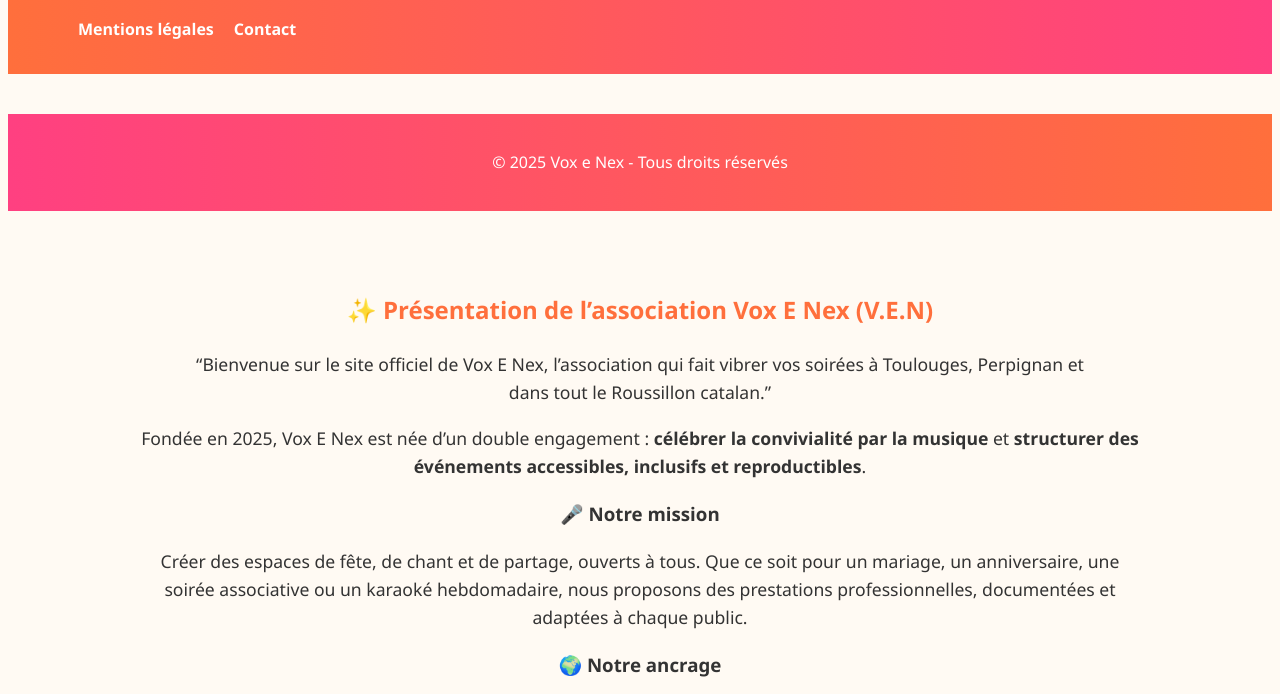
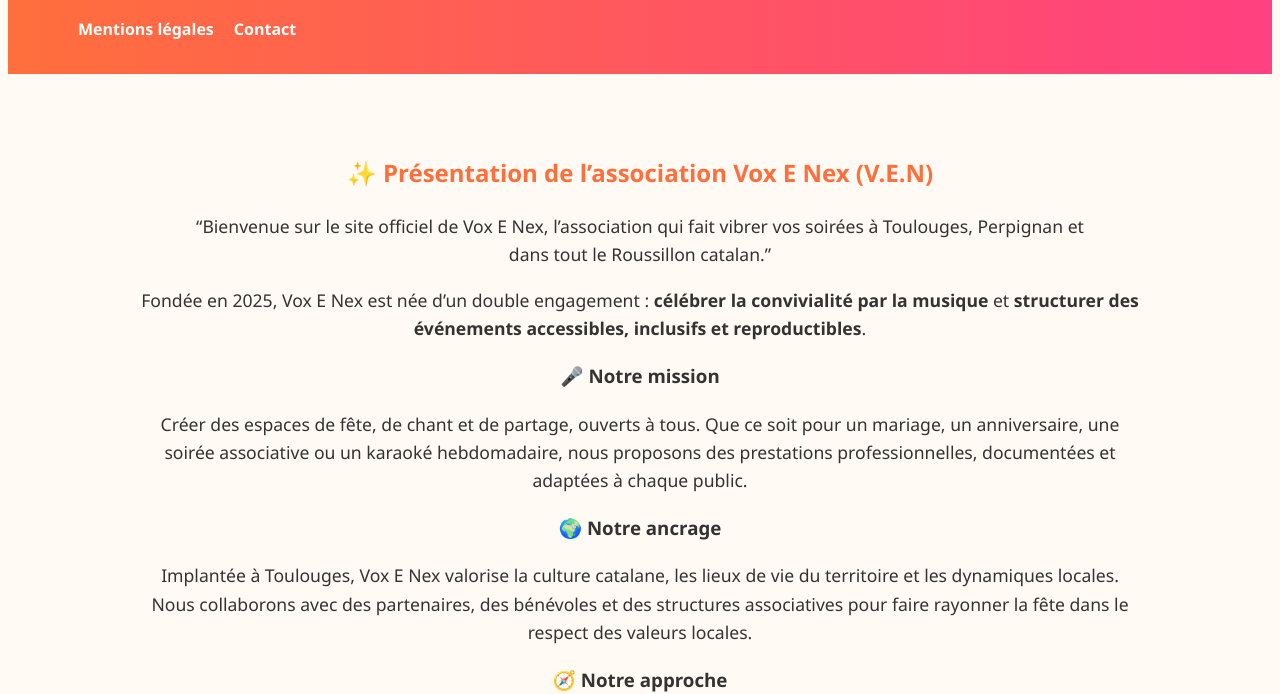
Before and after one commit to Voxenex/Vox-E-Nex-Site-R-f-rentiel, a plain HTML site: page index.html in a window 1280 px wide. Shown: the part 125-819 px from the top of the page. Drawn offline with Linux system fonts and the light colour scheme.

Commit message:
Update index.html

```diff
--- a/index.html
+++ b/index.html
@@ -35,11 +35,7 @@
     <!-- Ici tu peux insérer toutes tes sections : présentation, valeurs, équipe, etc. -->
   </main>
 
-  <footer class="footer">
-    <p>&copy; 2025 Vox e Nex - Tous droits réservés</p>
-  </footer>
-
-</body>
+  </body>
 </html>
 
 
```
